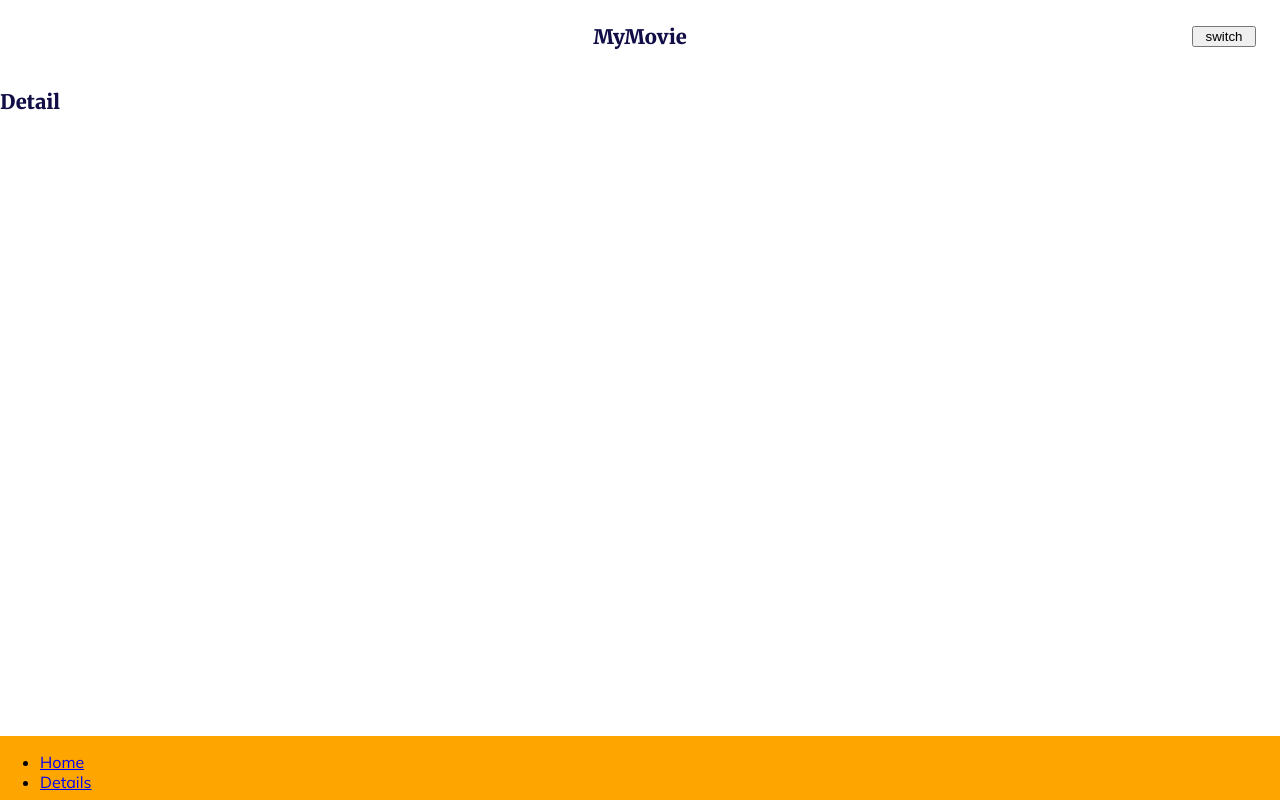
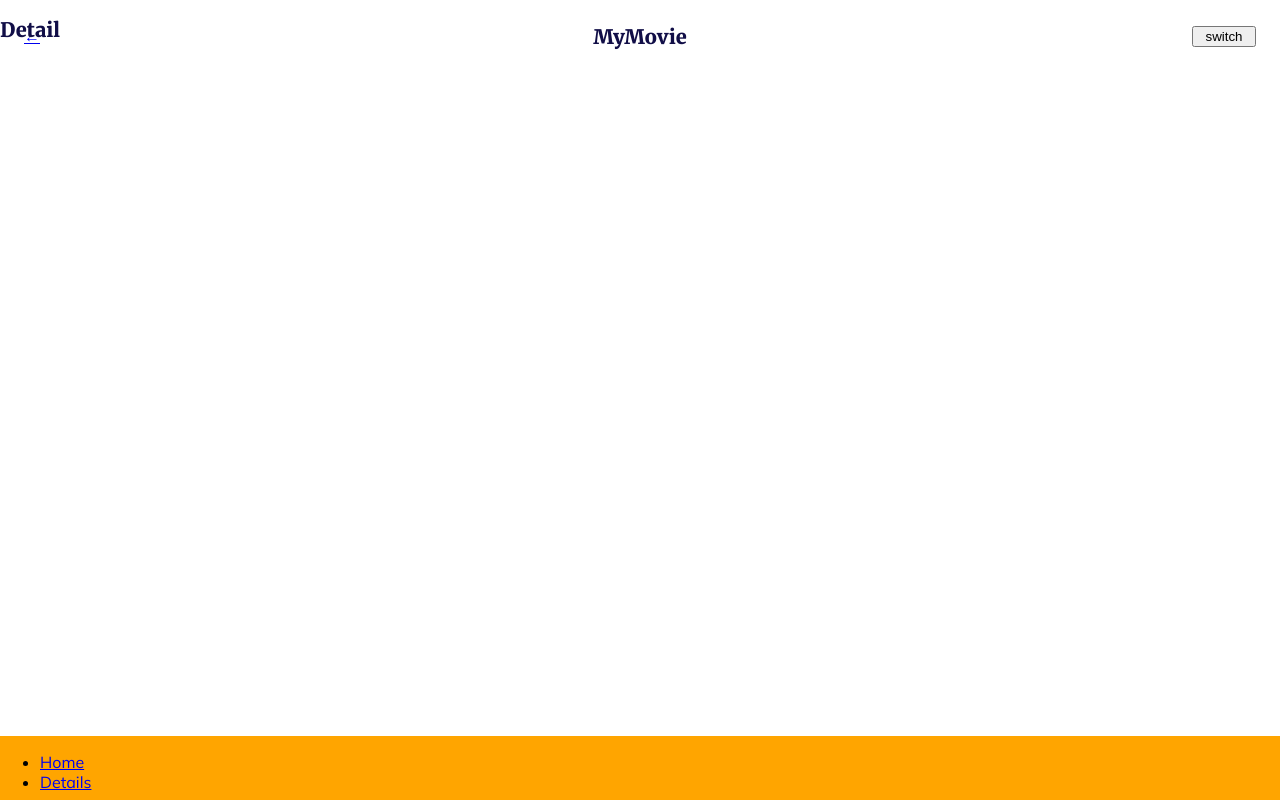
Before and after one commit to carstenjlund/mymovie, a React (Create React App) app: page /detail/1 in a window 1280 px wide. Built offline with nearby package versions, Linux system fonts and the light colour scheme; no server answers.

Commit message:
updated header to handle subpage

```diff
--- a/src/components/Header.js
+++ b/src/components/Header.js
@@ -1,7 +1,17 @@
 import "./header.css";
+import { Link } from "react-router-dom";
+import { useLocation } from "react-router-dom";
 const Header = () => {
+	const location = useLocation();
 	return (
-		<header className="header">
+		<header
+			className={`header ${
+				location.pathname.startsWith("/detail") && "subpage"
+			}`}
+		>
+			{location.pathname.startsWith("/detail") && (
+				<Link to="/">&larr;</Link>
+			)}
 			<h1>MyMovie</h1>
 			<button>switch</button>
 		</header>
--- a/src/components/header.css
+++ b/src/components/header.css
@@ -5,6 +5,13 @@
 	height: 4.5rem;
 	align-items: center;
 }
+.header.subpage {
+	position: absolute;
+	left: 0;
+	top: 0;
+	width: 100%;
+	box-sizing: border-box;
+}
 
 .header h1 {
 	grid-column-start: 2;
```
